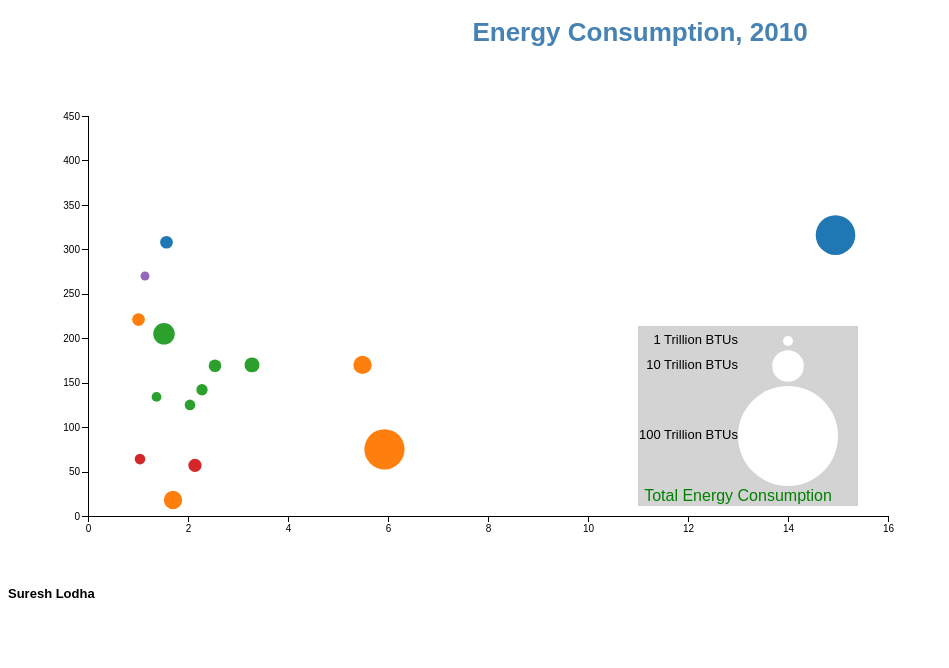
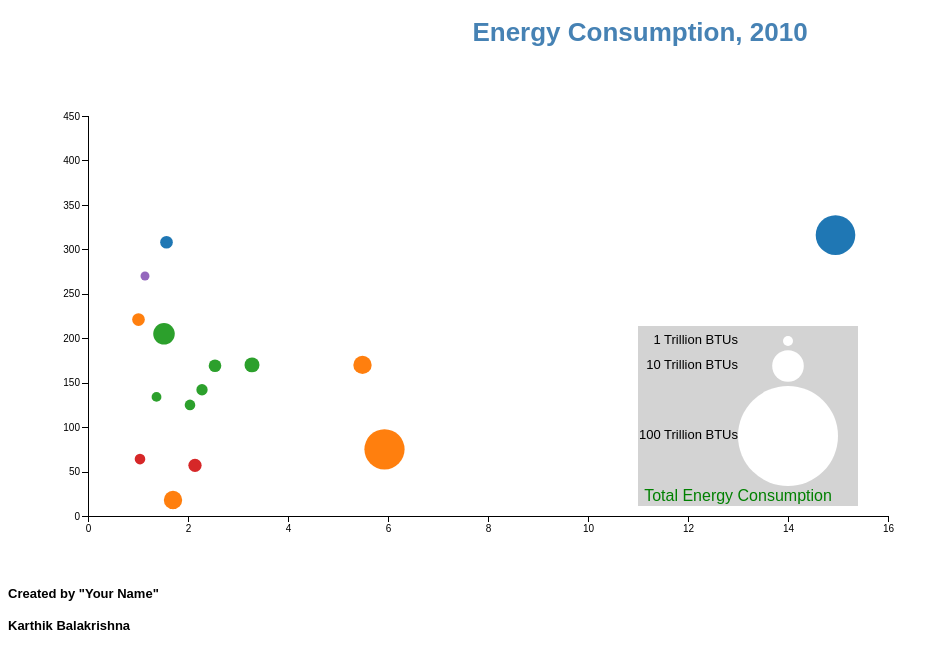
Before and after one commit to balakrishna-k/ScatterPlot, a plain HTML site: page index.html in a window 1280 px wide. Shown: the whole page, without its empty margins (0-949 px from the left). Drawn offline with nearby package versions, Linux system fonts and the light colour scheme.

Commit message:
Update index.html

```diff
--- a/index.html
+++ b/index.html
@@ -15,8 +15,8 @@
     <!-- Your D3.js code for making a Bar Graph -->
     <script type="text/javascript" src="index.js"></script>
     <!-- Submission Info -->
-    <!--<h4>Created by "Your Name" </h4>-->
-      <h4>Suresh Lodha</h4>
+    <h4>Created by "Your Name" </h4>
+    <h4>Karthik Balakrishna</h4>
 
     <!--<h4>Description: The area of circle represents Total Energy Consumption in Trillion BTUs</h4>-->
 
```
